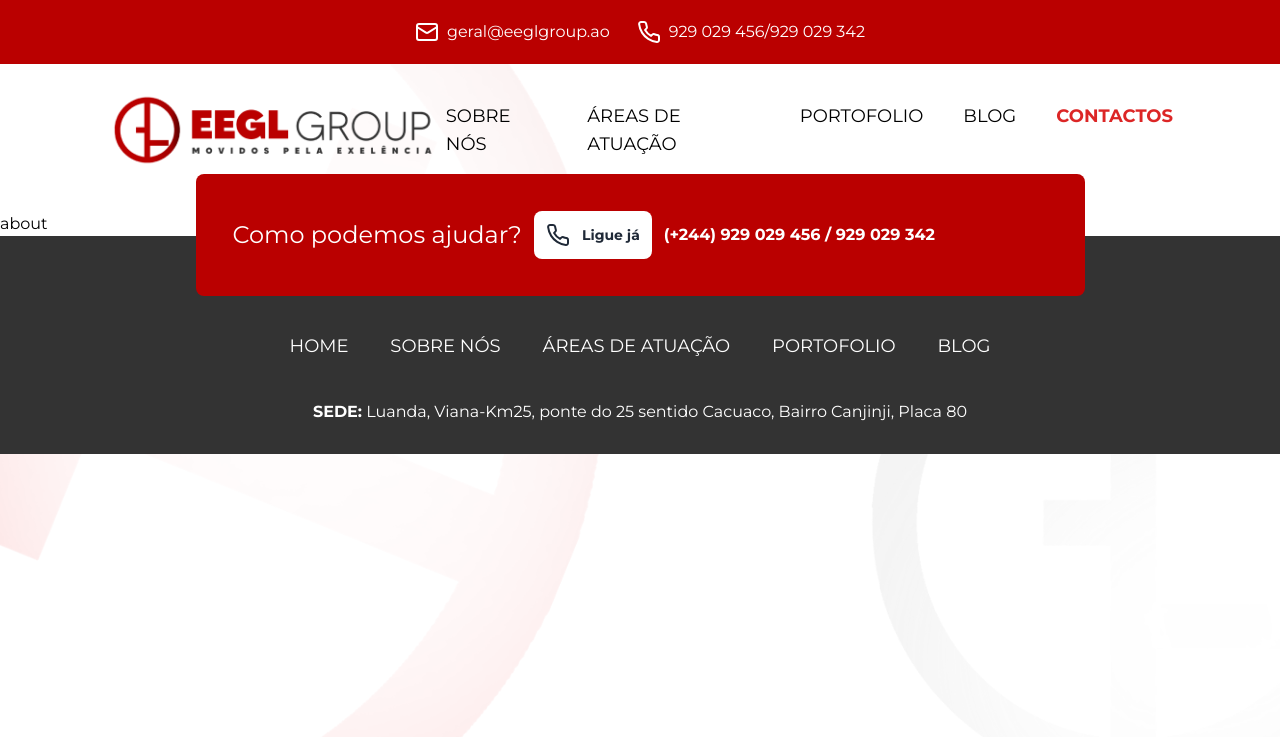
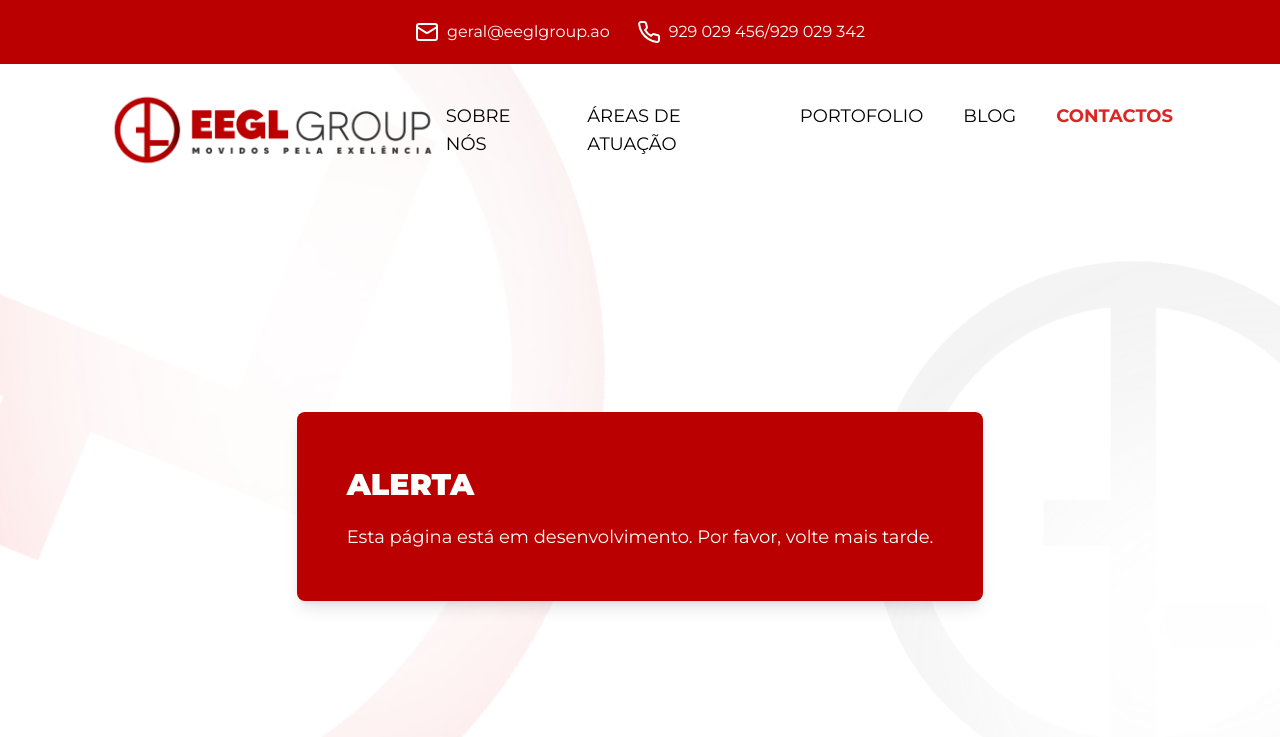
Before and after one commit to Adao-Angelo/eegl-motor-solutions, a Next.js app: page /sobrenos in a window 1280 px wide. Shown: the top 737 px of the page. Built offline with nearby package versions, Linux system fonts and the light colour scheme.

Commit message:
alert page

```diff
--- a/app/(eegl)/sobrenos/page.tsx
+++ b/app/(eegl)/sobrenos/page.tsx
@@ -1,3 +1,12 @@
-export default async function Home() {
-  return <main>about</main>;
+export default async function About() {
+  return (
+    <main className="flex flex-col items-center justify-center min-h-[200px] p-[200px]">
+      <div className="bg-c-stand text-white p-[50px] rounded-lg shadow-lg">
+        <h1 className="text-[30px] font-black mb-4">ALERTA</h1>
+        <p className="text-lg">
+          Esta página está em desenvolvimento. Por favor, volte mais tarde.
+        </p>
+      </div>
+    </main>
+  );
 }
```
